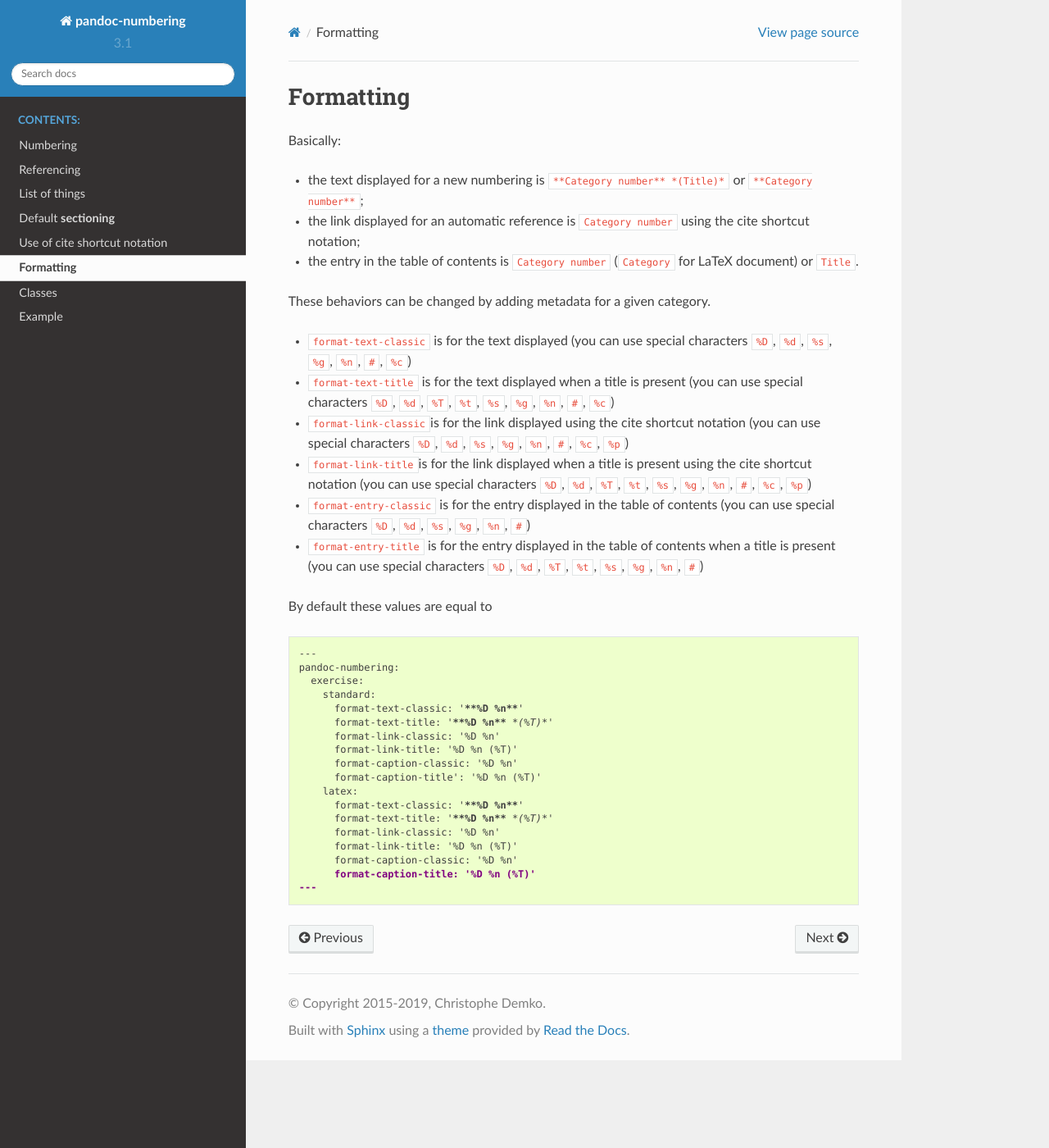
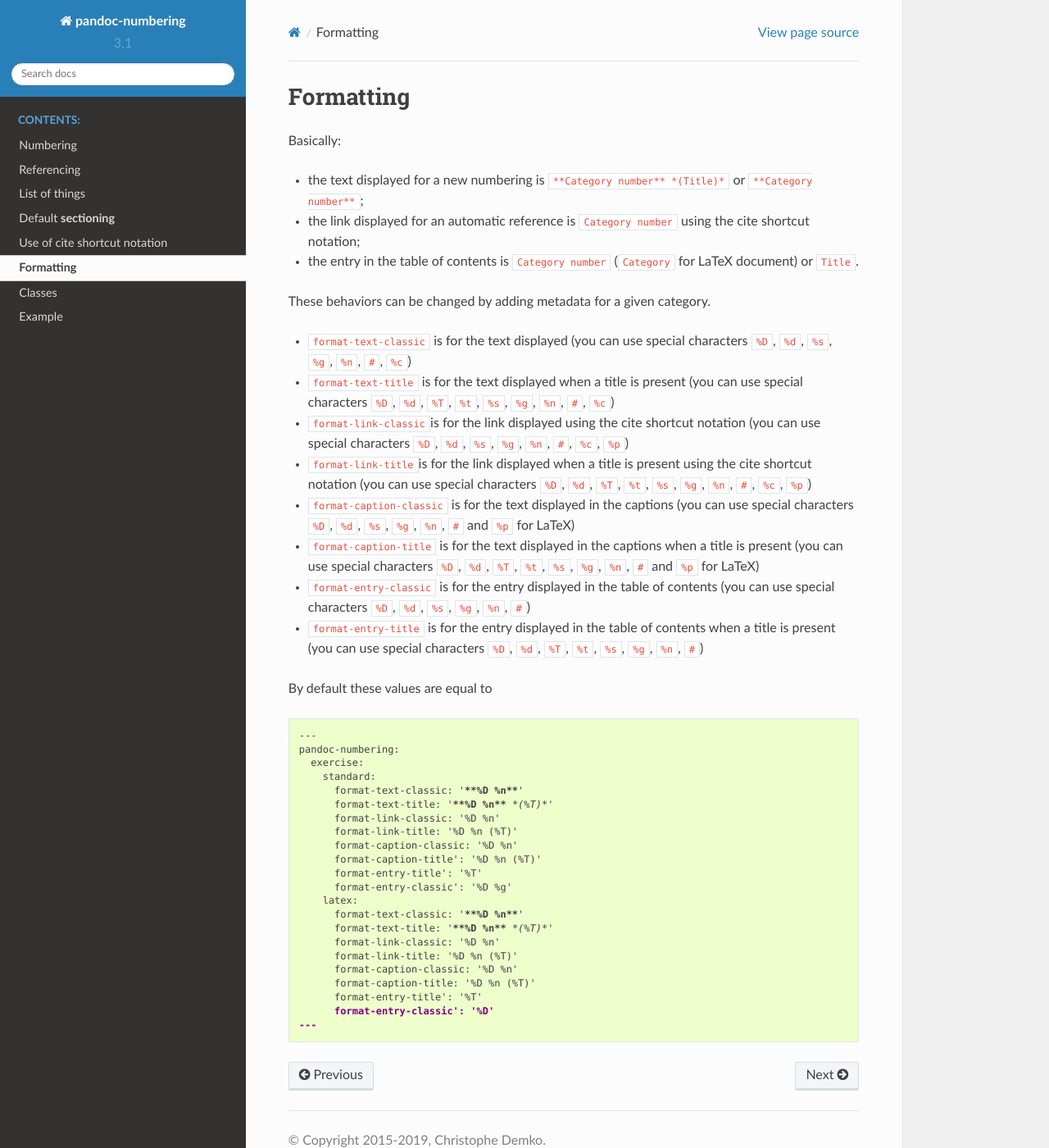
Before and after one commit to chdemko/pandoc-numbering, a Sphinx documentation site: the page built from docs/formatting.rst, in a window 1280 px wide and 1400 px high. Shown: the whole window at 82% size. Built offline with Sphinx 7.4.7 and the Read the Docs theme 2.0.0, drawn with Linux system fonts in a browser that asks for light colours.

Commit message:
Complete documentation for the formatting section

```diff
--- a/docs/formatting.rst
+++ b/docs/formatting.rst
@@ -25,6 +25,13 @@ These behaviors can be changed by adding metadata for a given category.
    present using the cite shortcut notation (you can use special
    characters ``%D``, ``%d``, ``%T``, ``%t``, ``%s``, ``%g``, ``%n``,
    ``#``, ``%c``, ``%p``)
+-  ``format-caption-classic`` is for the text displayed in the captions
+   (you can use special characters ``%D``, ``%d``, ``%s``,
+   ``%g``, ``%n``, ``#`` and ``%p`` for LaTeX)
+-  ``format-caption-title`` is for the text displayed in the captions
+   when a title is present (you can use special characters
+   ``%D``, ``%d``, ``%T``, ``%t``, ``%s``, ``%g``, ``%n``, ``#`` and ``%p``
+   for LaTeX)
 -  ``format-entry-classic`` is for the entry displayed in the table of
    contents (you can use special characters ``%D``, ``%d``, ``%s``,
    ``%g``, ``%n``, ``#``)
@@ -46,6 +53,8 @@ By default these values are equal to
          format-link-title: '%D %n (%T)'
          format-caption-classic: '%D %n'
          format-caption-title': '%D %n (%T)'
+         format-entry-title': '%T'
+         format-entry-classic': '%D %g'
        latex:
          format-text-classic: '**%D %n**'
          format-text-title: '**%D %n** *(%T)*'
@@ -53,4 +62,6 @@ By default these values are equal to
          format-link-title: '%D %n (%T)'
          format-caption-classic: '%D %n'
          format-caption-title: '%D %n (%T)'
+         format-entry-title': '%T'
+         format-entry-classic': '%D'
    ---
```
